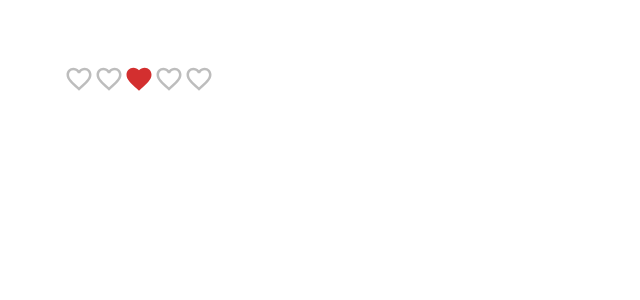
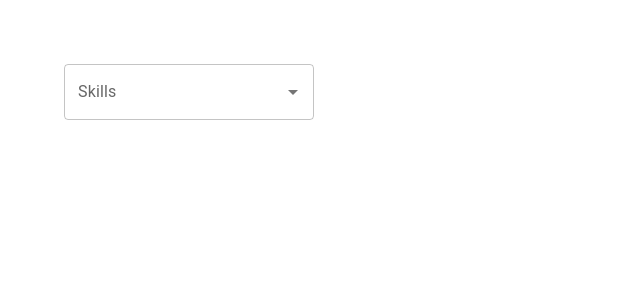
Before and after one commit to Mhdez221993/react-mui, a React (Create React App) app: page / in a window 1280 px wide. Shown: the top 300 px of the page, without its empty margins (0-640 px from the left). Built offline with nearby package versions, Linux system fonts and the light colour scheme.

Commit message:
MUI auto complete component

```diff
--- a/src/App.tsx
+++ b/src/App.tsx
@@ -1,11 +1,11 @@
 import "./App.css";
 
-import MuiRating from "./components/MuiRating";
+import MuiAutocomplete from "./components/MuiAutocomplete";
 
 function App() {
   return (
     <div className="App">
-      <MuiRating />
+      <MuiAutocomplete />
     </div>
   );
 }
--- /dev/null
+++ b/src/components/MuiAutocomplete.tsx
@@ -0,0 +1,16 @@
+import { Autocomplete, Stack, TextField } from "@mui/material";
+
+const MuiAutocomplete = () => {
+  let skills = ["HTML", "CSS", "JS", "Rails"];
+
+  return (
+    <Stack spacing={2} width="250px">
+      <Autocomplete
+        options={skills}
+        renderInput={(params) => <TextField {...params} label="Skills" />}
+      />
+    </Stack>
+  );
+};
+
+export default MuiAutocomplete;
```
